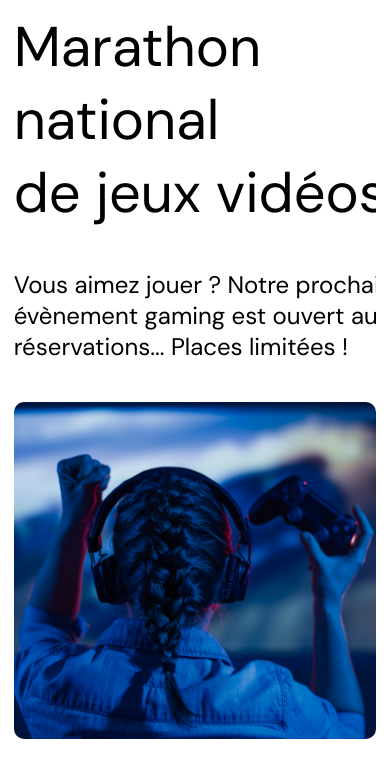
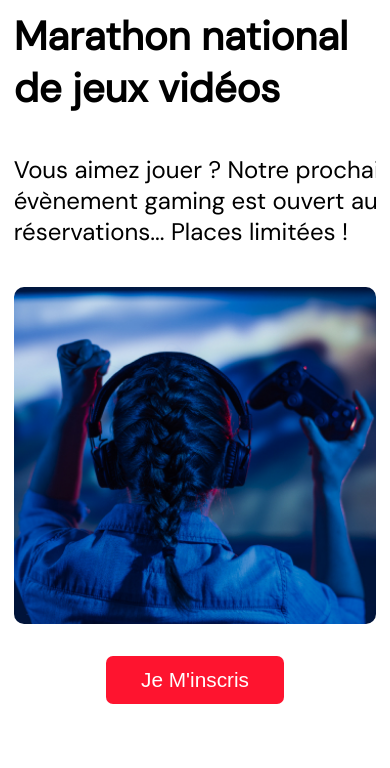
Before and after one commit to jujudev7/my-gameon, a plain HTML site: page index.html in a window 390 px wide. Shown: the part 59-827 px from the top of the page. Drawn offline with Linux system fonts and the light colour scheme.

Commit message:
color radio btn OK

```diff
--- a/modal.css
+++ b/modal.css
@@ -248,7 +248,8 @@ input[data-error]::after {
   display: block;
   width: 20px;
   height: 20px;
-  border: 2px solid #279e7a;
+  /* border: 2px solid #279e7a; */
+  border: 2px solid white;
   border-radius: 50%;
   text-indent: 29px;
   white-space: nowrap;
@@ -272,6 +273,9 @@ input[data-error]::after {
   transform: translate(-50%, -50%);
   transition: 0.3s;
   opacity: 0;
+}
+input[type=radio]:checked + label .checkbox-icon {
+  border: 2px solid #279e7a;
 }
 .checkbox-input {
   display: none;
@@ -596,8 +600,8 @@ footer {
     display: none;
   }
   .hero-headline {
-    font-size: 3.5rem;
-    white-space: normal;
+    font-size: 2.5rem;
+    font-weight: bold;
   }
   .hero-text {
     width: unset;
```
